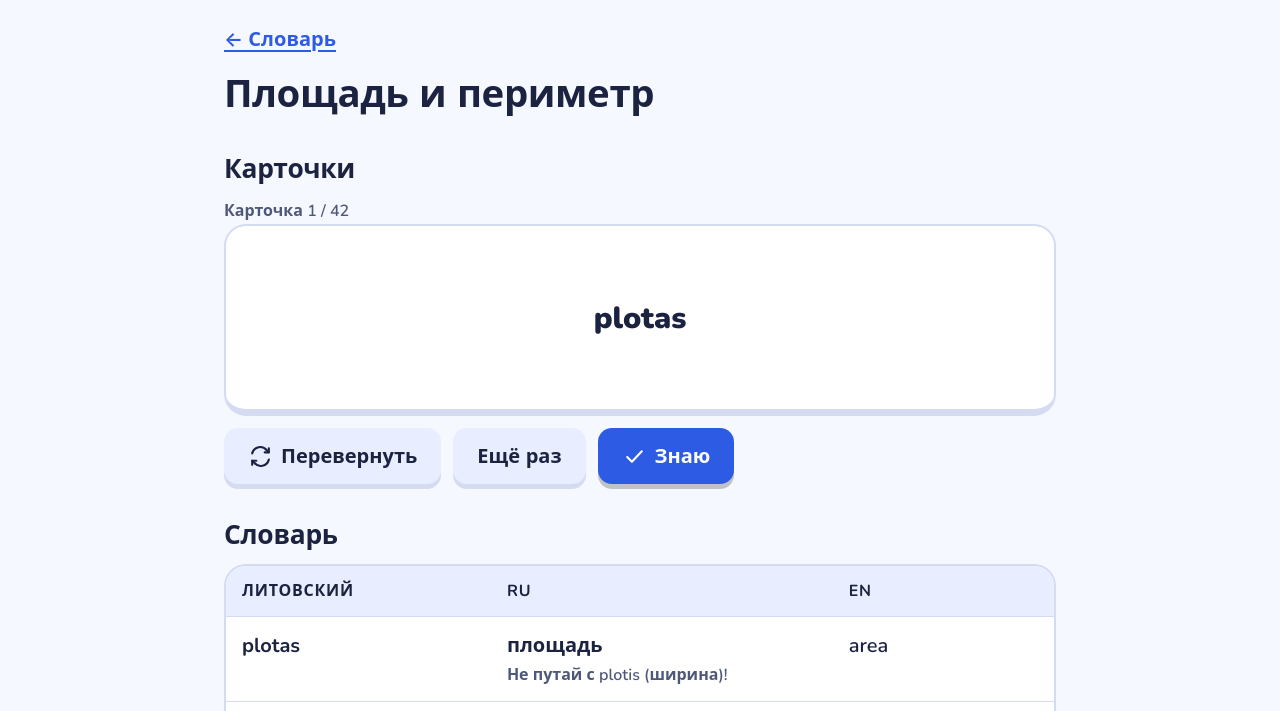
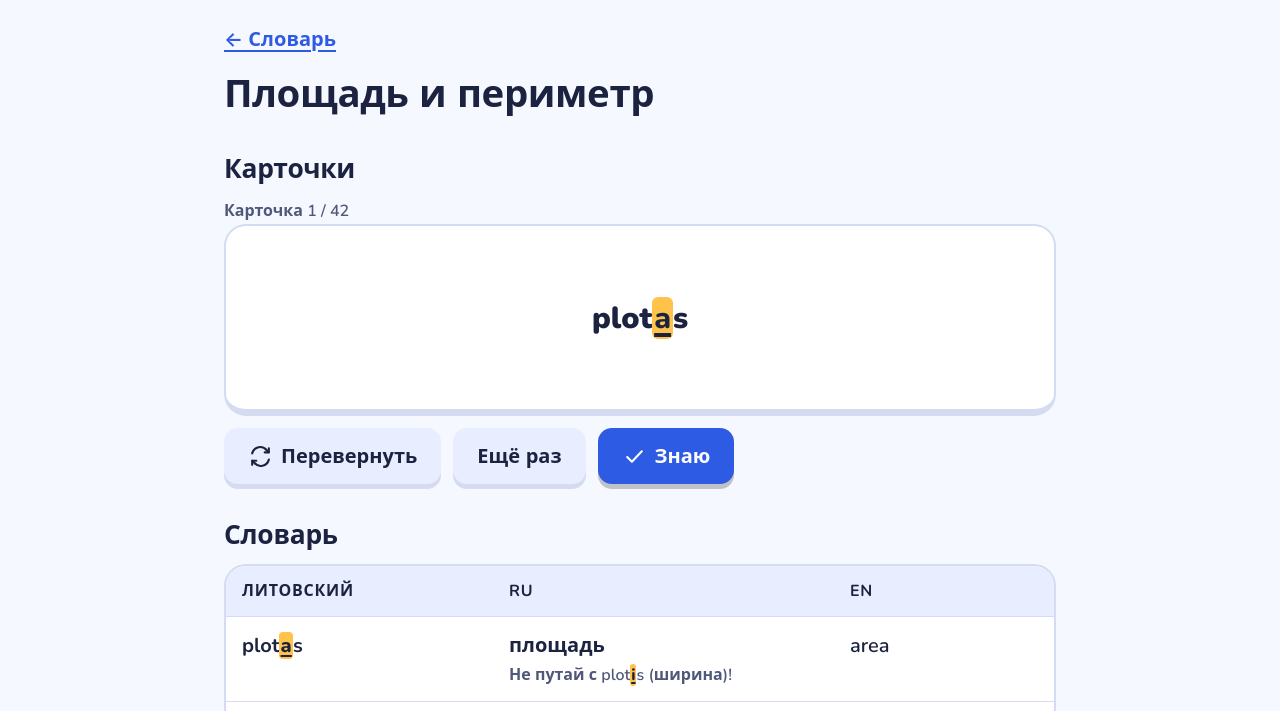
Before and after one commit to tiltas-edu/tiltas-edu.github.io, an Astro site: page /ru/glossary/area-perimeter in a window 1280 px wide. Shown: the part 89-800 px from the top of the page. Built offline with nearby package versions, Linux system fonts and the light colour scheme; Astro itself is replaced by a stand-in of ours.

Commit message:
Mark the letters that tell look-alike words apart
Glossary terms get an optional like list (plotas -> plotis). The
differing letters are marked in the table, flashcards and notes, and a
test fails when two look-alike words in a glossary are not linked.

```diff
--- a/src/components/Flashcards.tsx
+++ b/src/components/Flashcards.tsx
@@ -1,7 +1,9 @@
 import { useState } from 'react';
 import Icon from './Icon';
+import Marked from './Marked';
+import { entryWords } from '../lib/confusable';
 
-interface Term { lt: string; ru: string; en: string; note?: { ru: string; en: string }; hint?: string; forms?: string }
+interface Term { lt: string; ru: string; en: string; like?: string[]; note?: { ru: string; en: string }; hint?: string; forms?: string }
 interface Props {
   terms: Term[];
   lang: 'ru' | 'en';
@@ -61,11 +63,11 @@ export default function Flashcards({ terms, lang, labels }: Props) {
             <strong>{term[lang]}</strong>
             <small>{term[other]}</small>
             {term.forms && <small lang="lt">{term.lt}: {term.forms}</small>}
-            {term.note && <small><Icon name="bulb" /> {term.note[lang]}</small>}
+            {term.note && <small><Icon name="bulb" /> <Marked text={term.note[lang]} like={term.like && [...term.like, ...entryWords(term.lt)]} /></small>}
           </div>
         ) : (
           <div>
-            <span lang="lt">{term.lt}</span>
+            <span lang="lt"><Marked text={term.lt} like={term.like} /></span>
             {term.hint && <small>{term.hint}</small>}
           </div>
         )}
--- /dev/null
+++ b/src/components/Marked.tsx
@@ -0,0 +1,11 @@
+import { markDifferences } from '../lib/confusable';
+
+// Text with the letters that tell it apart from look-alike words marked (plot<mark>as</mark> / plot<mark>is</mark>).
+export default function Marked({ text, like }: { text: string; like?: string[] }) {
+  if (!like?.length) return <>{text}</>;
+  return (
+    <>
+      {markDifferences(text, like).map((p, i) => (p.diff ? <mark key={i} className="diff">{p.text}</mark> : p.text))}
+    </>
+  );
+}
--- a/src/content.config.ts
+++ b/src/content.config.ts
@@ -16,6 +16,8 @@ const glossary = defineCollection({
         lt: z.string(),
         ru: z.string(),
         en: z.string(),
+        // Look-alike words a child mixes up with this one (plotas -> plotis); the differing letters get marked.
+        like: z.array(z.string()).optional(),
         note: tri.optional(),
       }),
     ),
--- a/src/content/glossary/area-perimeter.json
+++ b/src/content/glossary/area-perimeter.json
@@ -9,6 +9,9 @@
       "lt": "plotas",
       "ru": "площадь",
       "en": "area",
+      "like": [
+        "plotis"
+      ],
       "note": {
         "ru": "Не путай с plotis (ширина)!",
         "en": "Don't confuse with plotis (width)!"
@@ -18,6 +21,9 @@
       "lt": "plotis",
       "ru": "ширина",
       "en": "width",
+      "like": [
+        "plotas"
+      ],
       "note": {
         "ru": "Похоже на plotas (площадь), но это ширина.",
         "en": "Looks like plotas (area) but means width."
@@ -41,7 +47,10 @@
     {
       "lt": "kvadratas",
       "ru": "квадрат",
-      "en": "square"
+      "en": "square",
+      "like": [
+        "kvadratinis"
+      ]
     },
     {
       "lt": "kraštinė",
@@ -76,7 +85,10 @@
     {
       "lt": "kilimas (mn. kilimai)",
       "ru": "ковёр",
-      "en": "carpet"
+      "en": "carpet",
+      "like": [
+        "kiemas"
+      ]
     },
     {
       "lt": "daržas",
@@ -176,7 +188,10 @@
     {
       "lt": "kvadratinis / kvadrato formos",
       "ru": "квадратный",
-      "en": "square-shaped"
+      "en": "square-shaped",
+      "like": [
+        "kvadratas"
+      ]
     },
     {
       "lt": "sodas",
@@ -211,7 +226,10 @@
     {
       "lt": "kiemas",
       "ru": "двор",
-      "en": "yard"
+      "en": "yard",
+      "like": [
+        "kilimas"
+      ]
     },
     {
       "lt": "dydis (mn. dydžiai)",
--- a/src/content/glossary/citizen-state.json
+++ b/src/content/glossary/citizen-state.json
@@ -8,12 +8,18 @@
     {
       "lt": "pilietis",
       "ru": "гражданин",
-      "en": "citizen"
+      "en": "citizen",
+      "like": [
+        "pilietybė"
+      ]
     },
     {
       "lt": "pilietybė",
       "ru": "гражданство",
-      "en": "citizenship"
+      "en": "citizenship",
+      "like": [
+        "pilietis"
+      ]
     },
     {
       "lt": "teisė",
--- a/src/content/glossary/task-wording.json
+++ b/src/content/glossary/task-wording.json
@@ -13,17 +13,32 @@
     {
       "lt": "užrašyk / surašyk",
       "ru": "запиши",
-      "en": "write down"
+      "en": "write down",
+      "like": [
+        "surask",
+        "parašyk",
+        "įrašyk"
+      ]
     },
     {
       "lt": "parašyk",
       "ru": "напиши",
-      "en": "write"
+      "en": "write",
+      "like": [
+        "užrašyk",
+        "surašyk",
+        "įrašyk"
+      ]
     },
     {
       "lt": "įrašyk",
       "ru": "впиши",
-      "en": "write in"
+      "en": "write in",
+      "like": [
+        "parašyk",
+        "užrašyk",
+        "surašyk"
+      ]
     },
     {
       "lt": "pažymėk",
@@ -43,7 +58,10 @@
     {
       "lt": "surask",
       "ru": "найди",
-      "en": "find"
+      "en": "find",
+      "like": [
+        "surašyk"
+      ]
     },
     {
       "lt": "nubraižė",
--- /dev/null
+++ b/src/lib/confusable.ts
@@ -0,0 +1,62 @@
+// Look-alike words (plotas / plotis, surask / surašyk): find the letters that tell them apart.
+
+export interface Part {
+  text: string;
+  diff: boolean;
+}
+
+const WORD = /[\p{L}\p{M}]+/gu;
+
+const sharedStart = (a: string, b: string) => {
+  let n = 0;
+  while (n < a.length && n < b.length && a[n] === b[n]) n++;
+  return n;
+};
+
+// The part of `word` that differs from `other`: what is left after their shared start and end.
+// Null when the two do not look alike (too little in common to mix up).
+export function differingPart(word: string, other: string): [number, number] | null {
+  const a = word.toLowerCase();
+  const b = other.toLowerCase();
+  if (a === b) return null;
+  const start = sharedStart(a, b);
+  const end = Math.min(sharedStart([...a].reverse().join(''), [...b].reverse().join('')), Math.min(a.length, b.length) - start);
+  const shared = start + end;
+  const changed = Math.max(a.length, b.length) - shared;
+  if (shared < 4 || changed > 3 || shared / Math.max(a.length, b.length) < 0.6) return null;
+  // Same letters, different length (kvadratas / kvadratinis): mark at least one letter.
+  return [start, Math.max(start + 1, a.length - end)];
+}
+
+export const looksAlike = (a: string, b: string) => differingPart(a, b) !== null;
+
+// Splits `text` so that, in every word that looks like one of `others`, the differing letters are marked.
+export function markDifferences(text: string, others: string[]): Part[] {
+  const parts: Part[] = [];
+  let last = 0;
+  const push = (t: string, diff: boolean) => {
+    if (!t) return;
+    const prev = parts.at(-1);
+    if (prev && prev.diff === diff) prev.text += t;
+    else parts.push({ text: t, diff });
+  };
+  for (const m of text.matchAll(WORD)) {
+    const word = m[0];
+    // The closest look-alike decides; ties go to the first one listed.
+    let best: [number, number] | null = null;
+    for (const other of others) {
+      const range = differingPart(word, other);
+      if (range && (!best || range[1] - range[0] < best[1] - best[0])) best = range;
+    }
+    if (!best) continue;
+    push(text.slice(last, m.index + best[0]), false);
+    push(word.slice(best[0], best[1]), true);
+    last = m.index + best[1];
+  }
+  push(text.slice(last), false);
+  return parts;
+}
+
+// Single words of a glossary entry: "užrašyk / surašyk" -> both, "(mn. kilimai)" is dropped.
+export const entryWords = (lt: string) =>
+  lt.replace(/\(.*?\)/g, '').split('/').map((w) => w.trim()).filter((w) => w && !/\s/.test(w));
--- a/src/pages/[lang]/glossary/[id].astro
+++ b/src/pages/[lang]/glossary/[id].astro
@@ -1,6 +1,8 @@
 ---
 import Layout from '../../../layouts/Layout.astro';
 import Flashcards from '../../../components/Flashcards';
+import Marked from '../../../components/Marked';
+import { entryWords } from '../../../lib/confusable';
 import { getCollection } from 'astro:content';
 import { languages, t, type Lang, base } from '../../../i18n/ui';
 
@@ -30,8 +32,8 @@ const { entry } = Astro.props;
     <tbody>
       {entry.data.terms.map((term) => (
         <tr>
-          <td><strong>{term.lt}</strong></td>
-          <td>{term[lang]}{term.note && <div class="note">{term.note[lang]}</div>}</td>
+          <td><strong lang="lt"><Marked text={term.lt} like={term.like} /></strong></td>
+          <td>{term[lang]}{term.note && <div class="note"><Marked text={term.note[lang]} like={term.like && [...term.like, ...entryWords(term.lt)]} /></div>}</td>
           <td>{term[other]}</td>
         </tr>
       ))}
--- a/src/styles/components.css
+++ b/src/styles/components.css
@@ -72,6 +72,8 @@ a.card:hover { transform: translateY(-2px); border-color: var(--c-brand); }
 .task-lt { background: var(--c-surface); border: var(--border-w) solid var(--c-line); border-left: 8px solid var(--c-lang-lt); border-radius: var(--radius); padding: var(--s-4) var(--s-5); font-size: 1.1em; font-weight: 700; }
 .task-tr { background: var(--c-surface-2); border-radius: var(--radius); padding: var(--s-4) var(--s-5); }
 mark { background: var(--c-accent); color: var(--c-on-accent); padding: 0 0.2em; border-radius: 0.3em; }
+/* Letters that tell look-alike words apart (plotas / plotis). Underlined too, so colour is not the only cue. */
+mark.diff { background: var(--c-accent); color: var(--c-on-accent); padding: 0 0.06em; border-radius: 0.2em; font-weight: 800; text-decoration: underline 0.12em; text-underline-offset: 0.15em; }
 ol.steps { padding-left: 1.4em; } ol.steps li { margin: var(--s-2) 0; padding-left: var(--s-1); }
 .answer { font-weight: 900; font-size: 1.2em; }
 .reveal { margin-block: var(--s-4); }
```
Also changed, not shown: CLAUDE.md (+1 -1 lines), src/lib/confusable.test.ts (added, +60 -0 lines).
